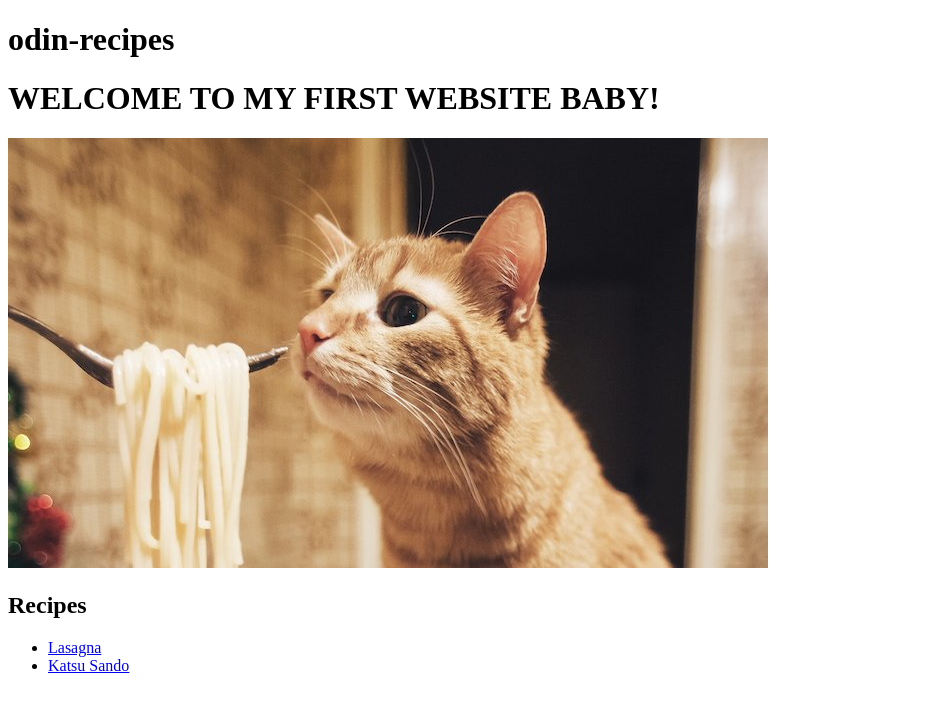
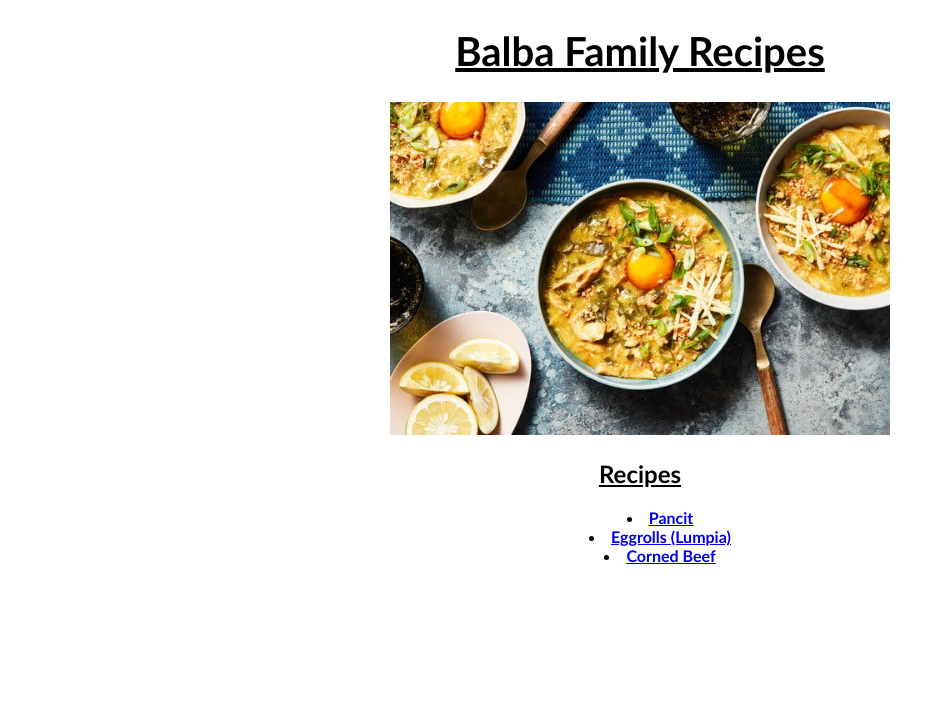
Before and after one commit to Jaretzbalba/odin-recipes, a plain HTML site: page index.html in a window 1280 px wide. Shown: the whole page, without its empty margins (0-945 px from the left). Drawn offline with Linux system fonts and the light colour scheme.

Commit message:
Updated website to family recipes

```diff
--- a/index.html
+++ b/index.html
@@ -4,18 +4,24 @@
     <meta charset="UTF-8">
     <meta http-equiv="X-UA-Compatible" content="IE=edge">
     <meta name="viewport" content="width=device-width, initial-scale=1.0">
-    <title>Document</title>
+    <title>Balba Family Recipes</title>
+    <link rel="stylesheet" href="style.css" />
 </head>
 <body>
-    <h1>odin-recipes</h1>
-    <h1> WELCOME TO MY FIRST WEBSITE BABY!</h1>
-    <img src="img/cat.jpg" alt="Jaret and his baby">
+    <h1 class="title">Balba Family Recipes</h1>
 
-        <h2>Recipes</h2>
-            <ul>
-               <li><a href="recipes/lasagna.html">Lasagna</a> </li>
-               <li><a href="recipes/KatsuSando.html">Katsu Sando</a></li>
+        <div class="img-container">
+            <img class="cover-photo" src="img/cover-photo.jpg" alt="plated filipino dish">
+        </div>
+
+        <div class="recipes">
+        <h2 class="header-2">Recipes</h2>
+            <ul class=>
+               <li><a href="recipes/pancit.html">Pancit</a> </li>
+               <li><a href="recipes/egg-rolls.html">Eggrolls (Lumpia)</a></li>
+               <li><a href="recipes/corned-beef.html">Corned Beef</a></li>
             </ul>
+        </div>
 
 </body>
 </html>
--- /dev/null
+++ b/style.css
@@ -0,0 +1,29 @@
+.title {
+    font-family:'Gill Sans', 'Gill Sans MT', Calibri, 'Trebuchet MS', sans-serif;
+    font-weight: bold;
+    font-size: 40px;
+    text-align: center;
+    text-decoration: underline;
+}
+
+.img-container {
+    text-align: center;
+}
+
+.cover-photo {
+    width: 500px;
+    height: auto;
+}
+
+.recipes {
+    font-family:'Gill Sans', 'Gill Sans MT', Calibri, 'Trebuchet MS', sans-serif;
+    font-weight: bold;
+    text-align: center;
+    text-decoration: underline;
+    list-style-position: inside;
+}
+
+.list {
+    font-family:'Gill Sans', 'Gill Sans MT', Calibri, 'Trebuchet MS', sans-serif;
+    text-align: center;
+}
```
Also changed, not shown: recipes/pancit.html (renamed from recipes/KatsuSando.html, +2 -2 lines), img/cat.jpg (deleted), img/cover-photo.jpg (added), recipes/corned-beef.html (added), recipes/egg-rolls.html (renamed from recipes/lasagna.html), 2 other files.
